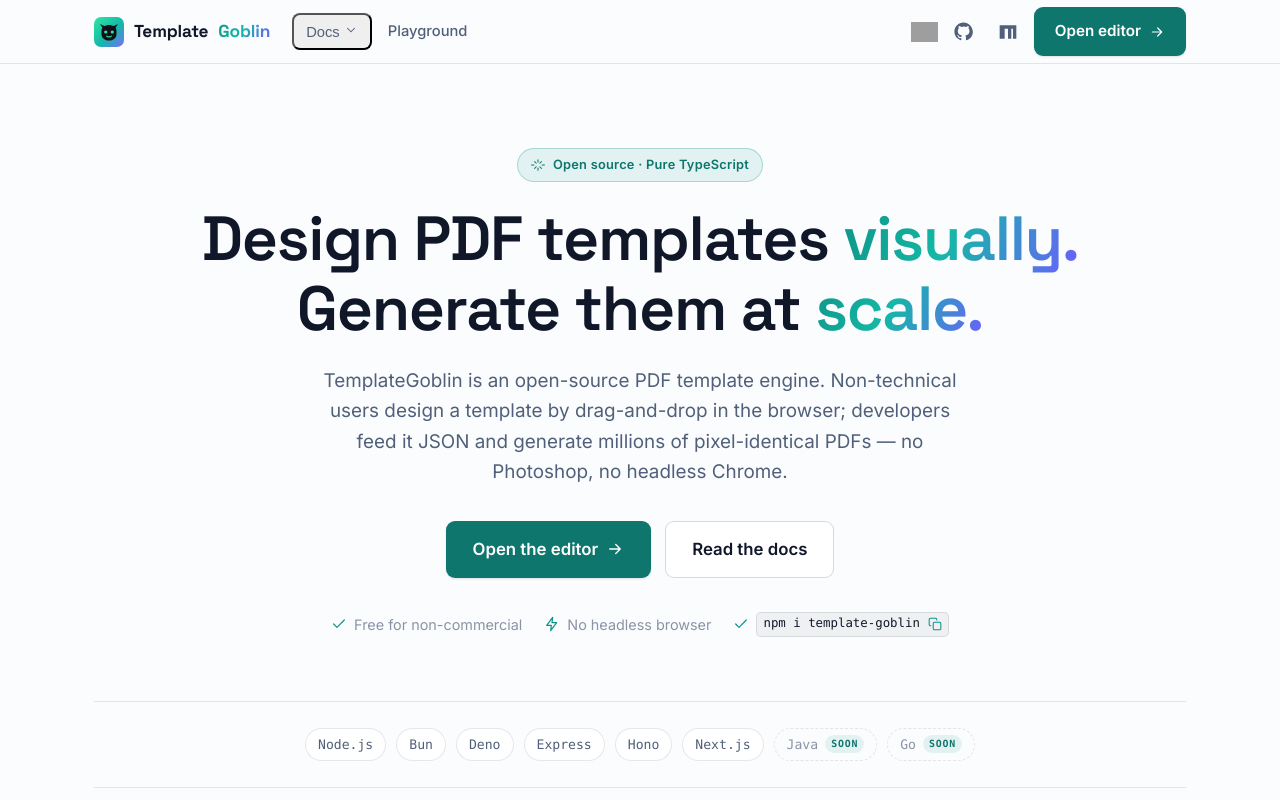
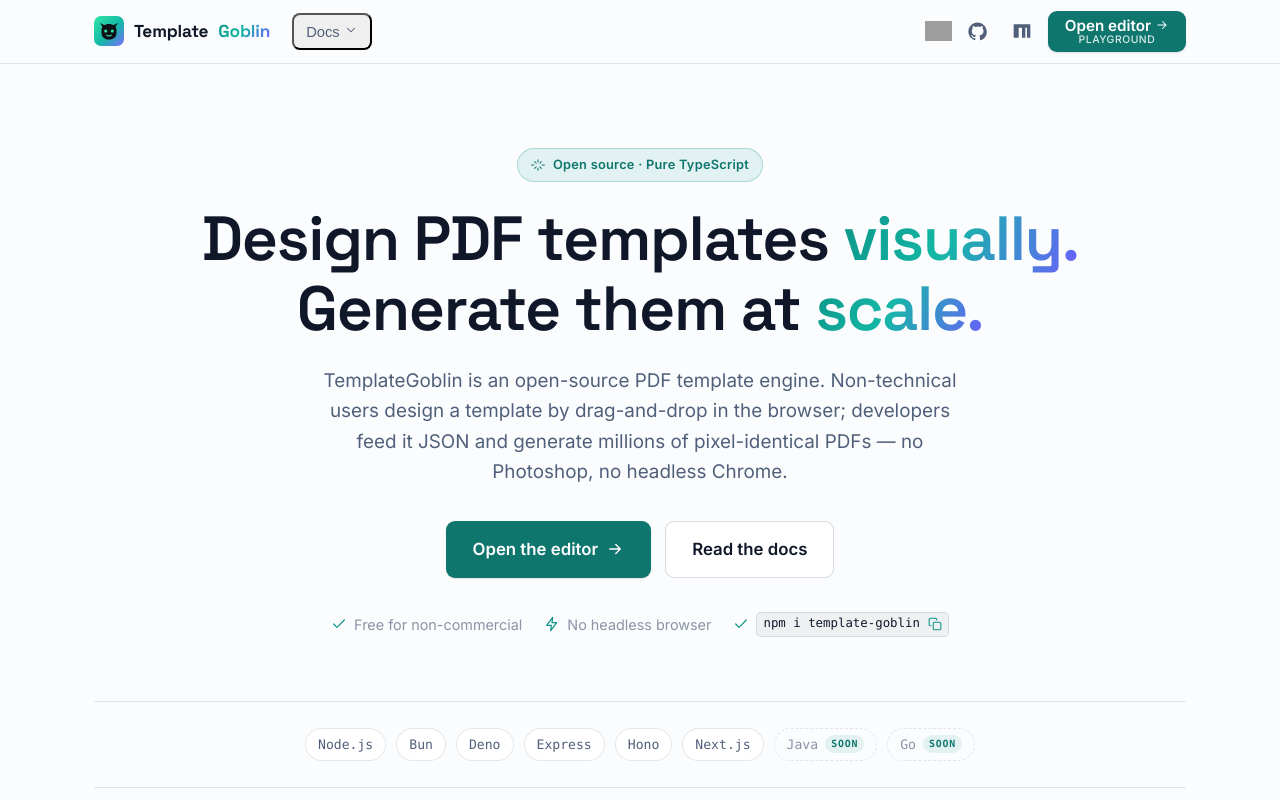
Before and after one commit to JaiminPatel345/template-goblin, a React (Vite) app in the folder packages/site/: page / in a window 1280 px wide. Shown: the top 800 px of the page. Built offline with nearby package versions, Linux system fonts and the light colour scheme; grey boxes are pictures that could not be loaded.

Commit message:
feat: consolidate playground links in navbar and improve button UI

```diff
--- a/packages/site/src/components/Navbar.tsx
+++ b/packages/site/src/components/Navbar.tsx
@@ -57,9 +57,6 @@
               ))}
             </div>
           </div>
-          <a className="nav-link" href={PLAYGROUND_URL}>
-            Playground
-          </a>
         </nav>
 
         <span className="nav-spacer" />
@@ -86,8 +83,33 @@
           <a className="nav-icon" href={NPM_URL} target="_blank" rel="noreferrer" aria-label="npm">
             <Npm size={20} />
           </a>
-          <a className="btn btn-primary" href={PLAYGROUND_URL}>
-            Open editor <ArrowRight size={16} />
+          <a
+            className="btn btn-primary"
+            href={PLAYGROUND_URL}
+            style={{
+              display: 'flex',
+              flexDirection: 'column',
+              alignItems: 'center',
+              justifyContent: 'center',
+              gap: '2px',
+              padding: '6px 16px',
+              lineHeight: '1',
+            }}
+          >
+            <span style={{ display: 'flex', alignItems: 'center', gap: '4px', fontWeight: 600 }}>
+              Open editor <ArrowRight size={14} />
+            </span>
+            <span
+              style={{
+                fontSize: '0.65rem',
+                opacity: 0.85,
+                fontWeight: 500,
+                letterSpacing: '0.05em',
+                textTransform: 'uppercase',
+              }}
+            >
+              PlayGround
+            </span>
           </a>
           <button
             className="nav-burger"
@@ -114,9 +136,6 @@
               </NavLink>
             ))}
             <div className="mobile-sub">More</div>
-            <a className="nav-link" href={PLAYGROUND_URL}>
-              Playground
-            </a>
             <a className="nav-link" href={GITHUB_URL} target="_blank" rel="noreferrer">
               GitHub
             </a>
```
